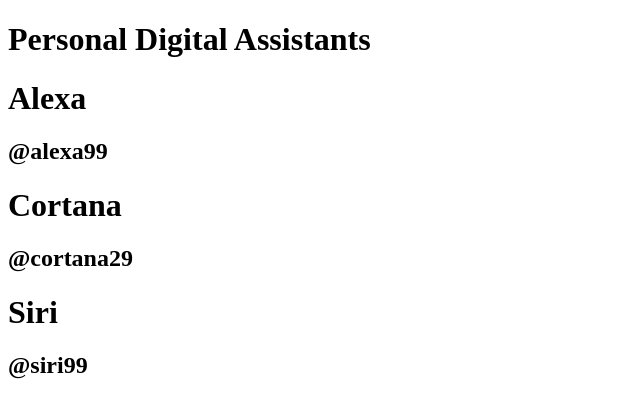
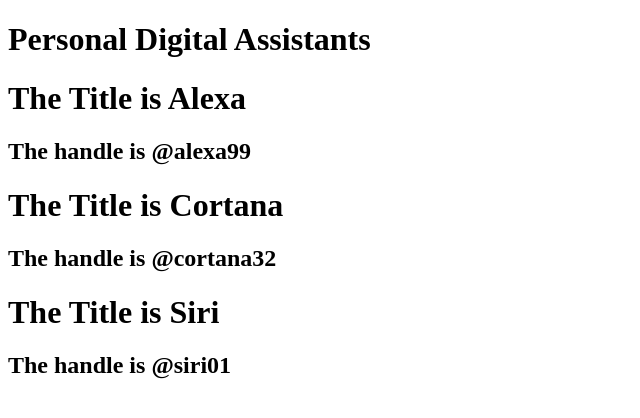
Before and after one commit to waynesdotdev/pda, a React (Create React App) app: page / in a window 1280 px wide. Shown: the top 418 px of the page, without its empty margins (0-640 px from the left). Built offline with nearby package versions, Linux system fonts and the light colour scheme.

Commit message:
new info update

```diff
--- a/src/App.js
+++ b/src/App.js
@@ -7,8 +7,8 @@
         <h1>Personal Digital Assistants</h1>
       </header>
       <ProfileCard title='Alexa' handle='@alexa99' />
-      <ProfileCard title='Cortana' handle='@cortana29' />
-      <ProfileCard title='Siri' handle='@siri99' />
+      <ProfileCard title='Cortana' handle='@cortana32' />
+      <ProfileCard title='Siri' handle='@siri01' />
     </div>
   )
 }
--- a/src/ProfileCard.js
+++ b/src/ProfileCard.js
@@ -3,8 +3,8 @@
 const ProfileCard = props => {
   return (
     <div>
-      <h1>{props.title}</h1>
-      <h2>{props.handle}</h2>
+      <h1>The Title is {props.title}</h1>
+      <h2>The handle is {props.handle}</h2>
     </div>
   )
 }
```
